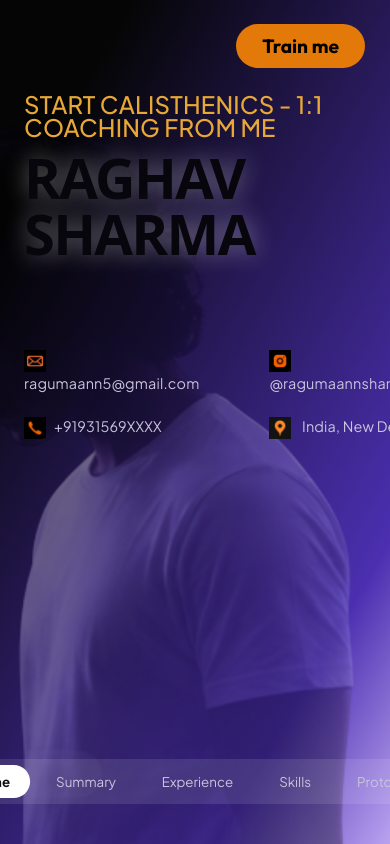
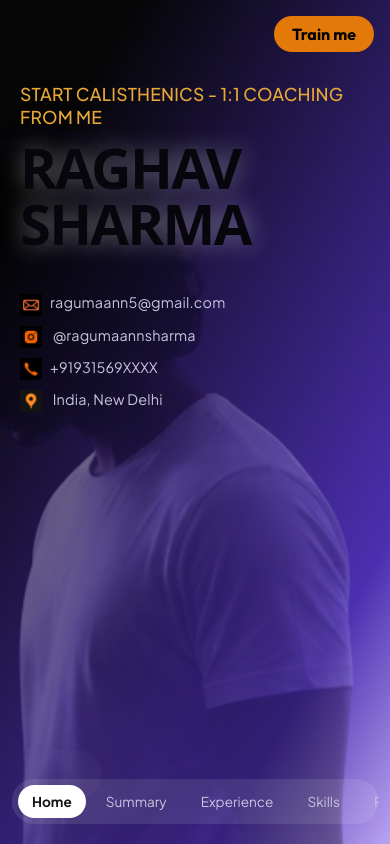
Before and after one commit to Raghav-Sharma60/Raghav-Coaching, a React (Vite) app: page / in a window 390 px wide. Built offline with nearby package versions, Linux system fonts and the light colour scheme.

Commit message:
phone fixes

```diff
--- a/src/App.css
+++ b/src/App.css
@@ -576,3 +576,59 @@ body {
 .form-err {
   color: #ff8a8a;
 }
+
+
+
+/* ---------- Phone fixes ---------- */
+@media (max-width: 600px) {
+  .hero-text {
+    padding: 90px 20px 0 20px;
+  }
+
+  .hero .small-title {
+    font-size: 1.1rem;
+  }
+
+  .contact {
+    grid-template-columns: 1fr;
+    gap: 8px;
+  }
+
+  .contact p br {
+    display: none;
+  }
+
+  .train-btn {
+    top: 16px;
+    right: 16px;
+    padding: 8px 18px;
+    font-size: 1rem;
+  }
+
+  .navbar {
+    width: 94%;
+    bottom: 20px;
+    overflow-x: auto;
+    justify-content: flex-start;
+  }
+
+  .nav-item {
+    padding: 8px 14px;
+    font-size: 0.85rem;
+    white-space: nowrap;
+  }
+
+  .skill-item {
+    flex-direction: column-reverse;
+    align-items: flex-start;
+  }
+
+  .skill-item img {
+    width: 100%;
+    height: 220px;
+  }
+
+  .experience-text p {
+    font-size: 1rem;
+  }
+}
```
